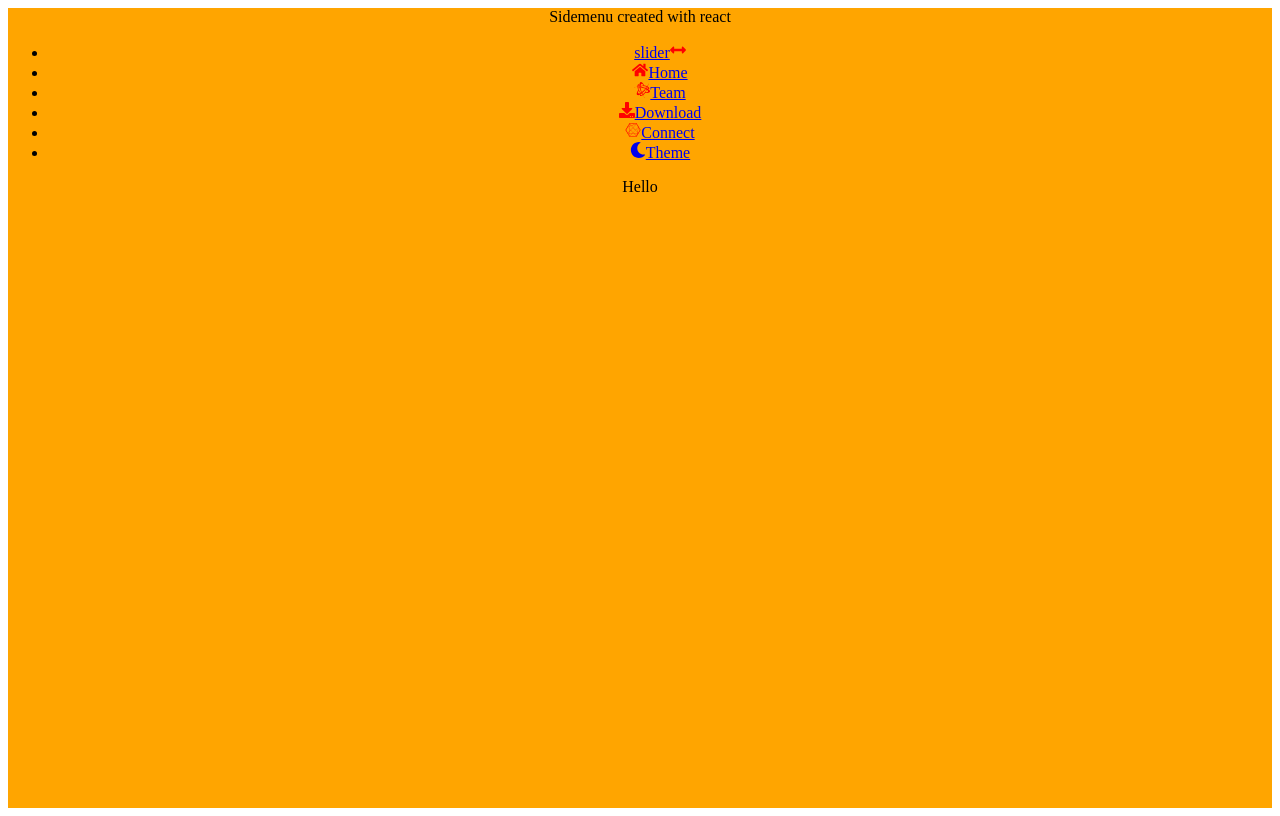
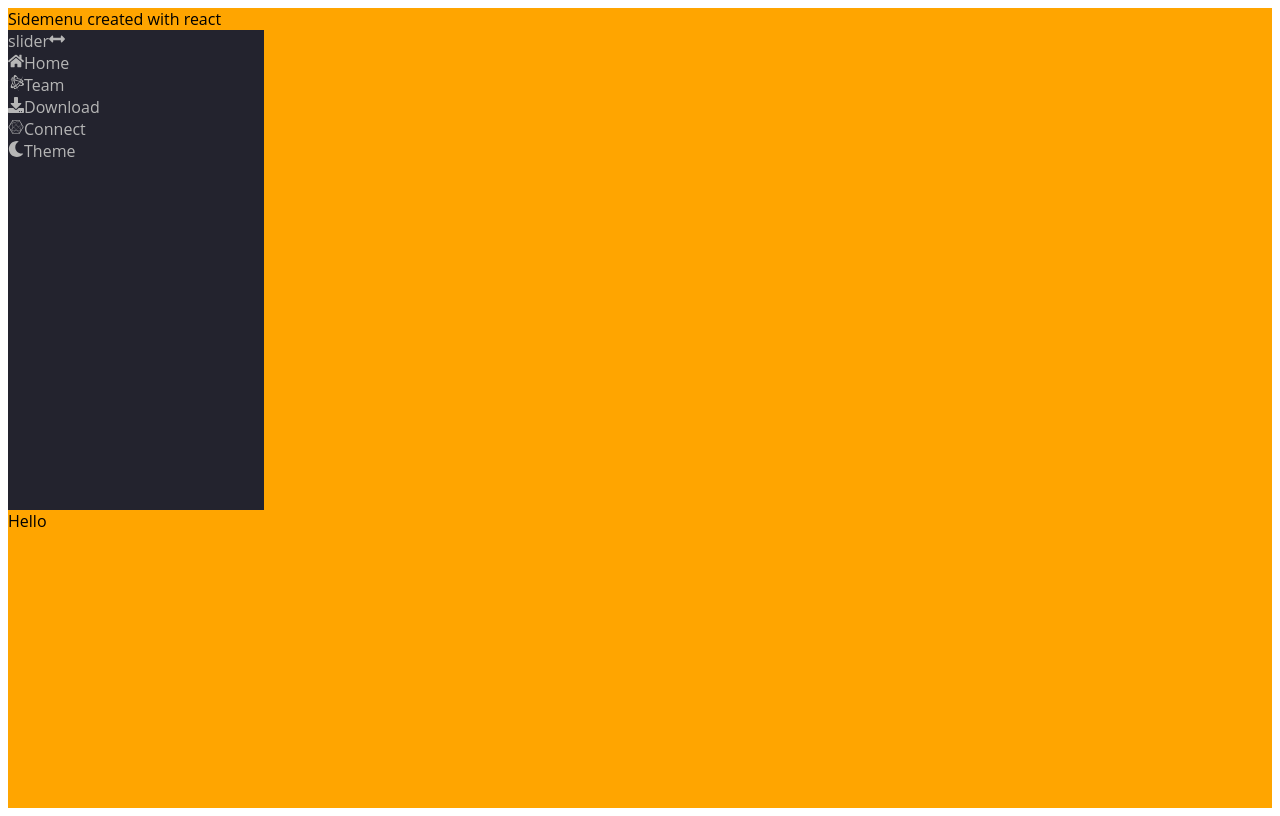
Before and after one commit to svenWacker/sidemenu-react, a React (Create React App) app: page / in a window 1280 px wide. Built offline with nearby package versions, Linux system fonts and the light colour scheme.

Commit message:
themes are running

```diff
--- a/src/App.css
+++ /dev/null
@@ -1,14 +0,0 @@
-.App {
-  text-align: center;
-  background-color: orange;
-  min-height: 100vh;
-  display: flex;
-  flex-direction: column;
-}
-
-.fa-primary {
-  color: red;
-}
-.fa-secondary {
-  color: green;
-}
--- a/src/App.js
+++ b/src/App.js
@@ -1,4 +1,4 @@
-import "./App.css";
+import "./App.scss";
 import Sven, { SideMenu } from "./components/SideMenu";
 
 function App() {
--- /dev/null
+++ b/src/App.scss
@@ -0,0 +1,72 @@
+:root {
+  margin: 0;
+  padding: 0;
+  border: border-box;
+  font-size: 16px;
+  font-family: "Open Sans";
+  --text-primary: #b6b6b6;
+  --text-secondary: #ececec;
+  --bg-primary: #23232e;
+  --bg-secondary: #141418;
+  --transition-speed: 400ms;
+}
+.solar {
+  --text-primary: #576e75;
+  --text-secondary: #35535c;
+  --bg-primary: #fdf6e3;
+  --bg-secondary: #f5e5b8;
+}
+.light {
+  --text-primary: #1f1f1f;
+  --text-secondary: #000000;
+  --bg-primary: #ffffff;
+  --bg-secondary: #e4e4e4;
+}
+.dark {
+  --text-primary: #b6b6b6;
+  --text-secondary: #ececec;
+  --bg-primary: #23232e;
+  --bg-secondary: #141418;
+}
+.App {
+  background-color: orange;
+  min-height: 100vh;
+  display: flex;
+  flex-direction: column;
+
+  a {
+    text-decoration: none;
+  }
+  .fa-primary {
+    color: var(--text-primary);
+  }
+  .fa-secondary {
+    color: green;
+  }
+  .navbar {
+    background-color: var(--bg-primary);
+    width: 20vw;
+    height: 60vh;
+    display: flex;
+    flex-direction: column;
+    ul {
+      margin: 0;
+      padding: 0;
+      list-style: none;
+      li {
+        display: column;
+        overflow: hidden;
+      }
+      .nav-item {
+        align-content: space-betweens;
+        width: 100%;
+      }
+      .nav-item:last-child {
+        margin-top: auto;
+      }
+    }
+  }
+}
+span {
+  color: var(--text-primary);
+}
--- a/src/components/SideMenu.jsx
+++ b/src/components/SideMenu.jsx
@@ -29,9 +29,9 @@ export const SideMenu = () => {
     }
   };
   return (
-    <nav>
+    <nav className={`navbar ${theme}`}>
       <ul>
-        <li className="logo">
+        <li className="logo nav-link">
           <a href="#" className="nav-link">
             <span className="nav-text logo-text">slider</span>
             <FaArrowsAltH className="fa-primary" />
@@ -61,16 +61,11 @@ export const SideMenu = () => {
             <span className="nav-text">Connect</span>
           </a>
         </li>
-        <li className="nav-link">
-          <a
-            href="#"
-            className="nav-item"
-            id="themeButton"
-            onClick={toggleTheme}
-          >
-            {theme === "dark" && <FaMoon />}
-            {theme === "solar" && <FaSun />}
-            {theme === "light" && <FaLightbulb />}
+        <li className="nav-link" id="themeButton" onClick={toggleTheme}>
+          <a href="#" className="nav-item">
+            {theme === "dark" && <FaMoon className="fa-primary" />}
+            {theme === "solar" && <FaSun className="fa-primary" />}
+            {theme === "light" && <FaLightbulb className="fa-primary" />}
             <span className="nav-text">Theme</span>
           </a>
         </li>
```
